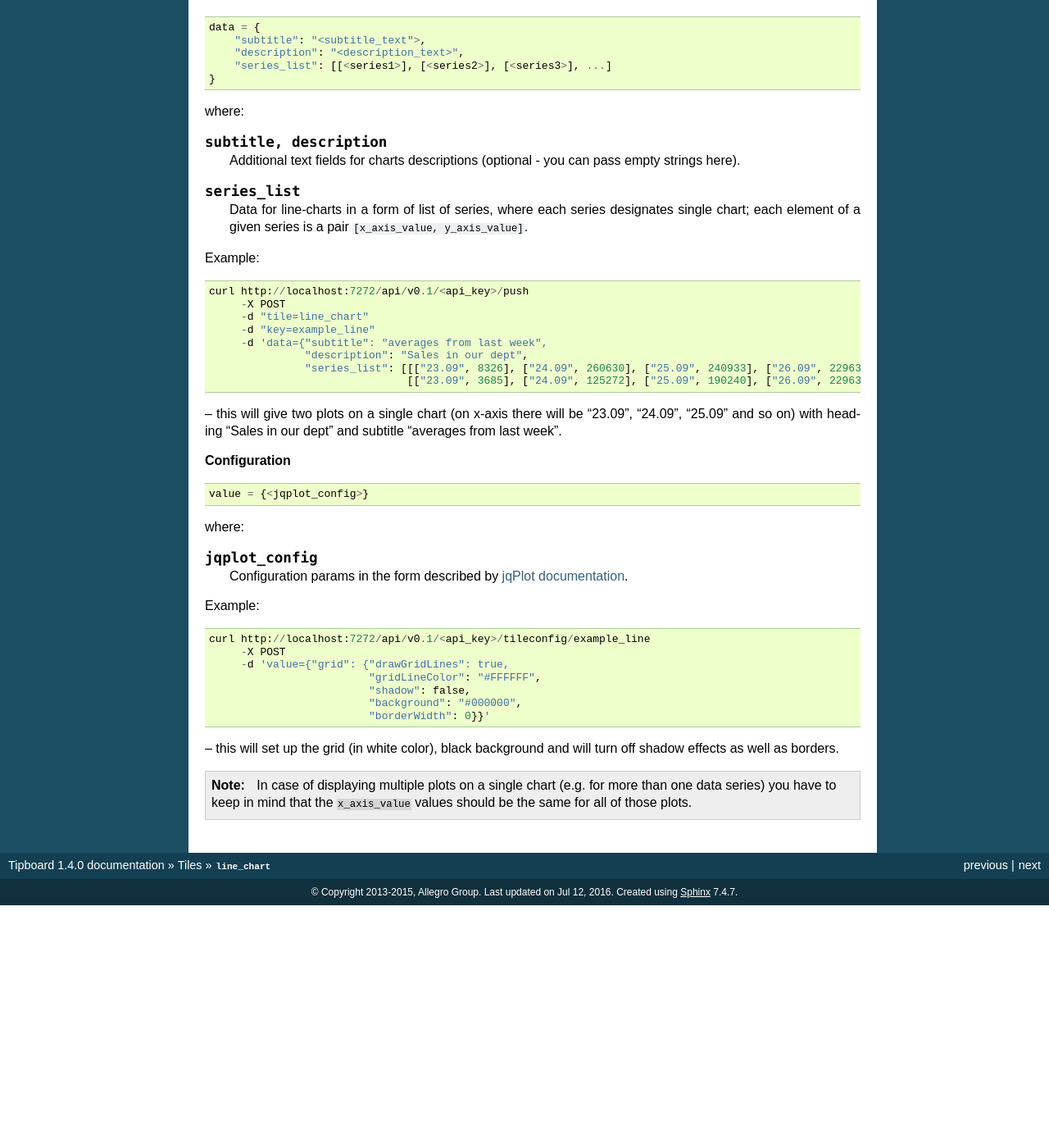
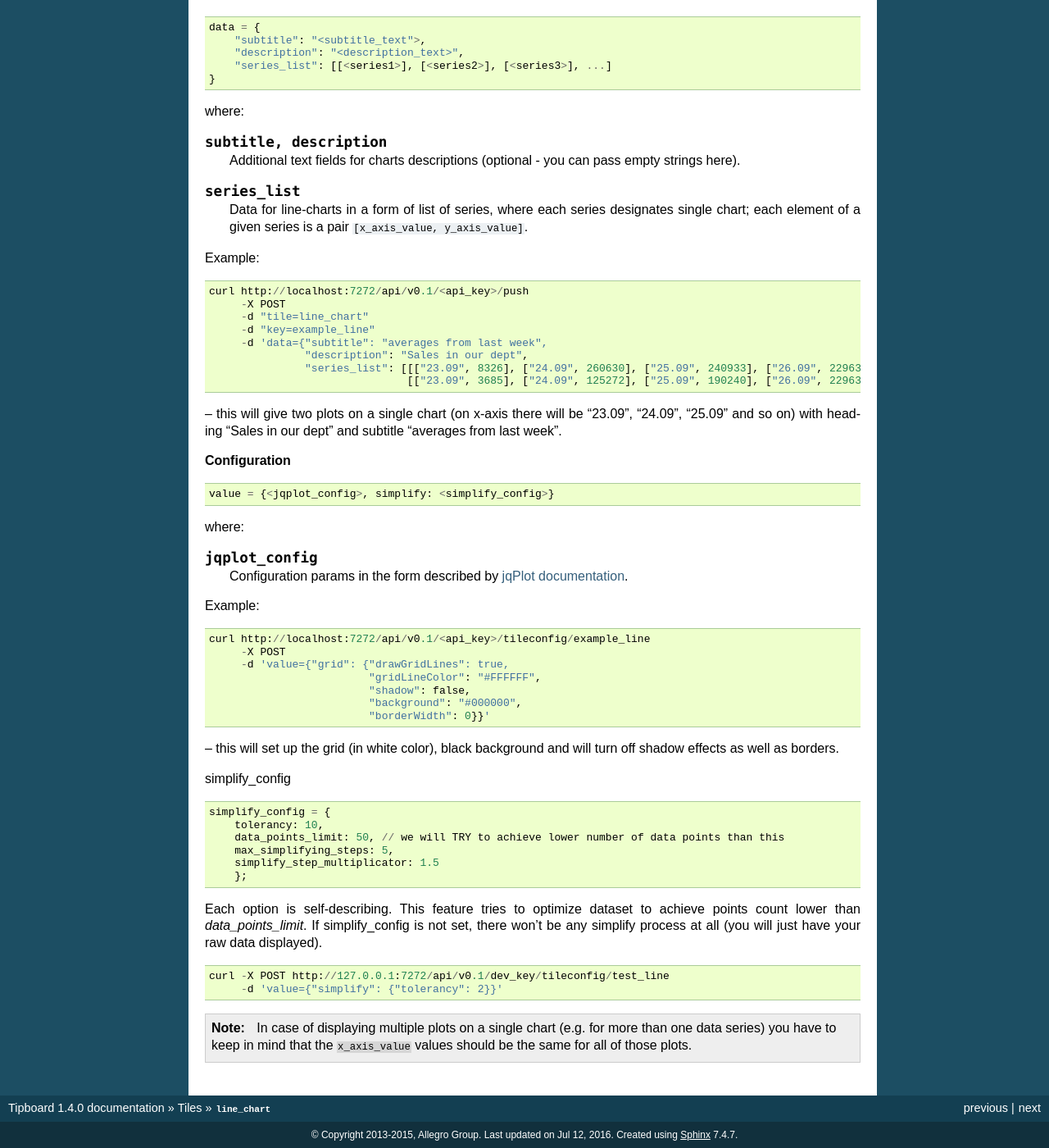
Before and after one commit to allegro/tipboard, a Sphinx documentation site: the page built from doc/tile__line_chart.rst, in a window 1280 px wide and 1400 px high, scrolled down 546 px. Shown: the whole window at 82% size. Built offline with Sphinx 7.4.7, drawn with Linux system fonts in a browser that asks for light colours; before the commit the page ends 1650 px from its top, so only the background shows below that.

Commit message:
Simplify documentation

```diff
--- a/doc/tile__line_chart.rst
+++ b/doc/tile__line_chart.rst
@@ -52,7 +52,7 @@ Example::
 
 ::
 
-  value = {<jqplot_config>}
+  value = {<jqplot_config>, simplify: <simplify_config>}
 
 where:
 
@@ -74,6 +74,24 @@ Example::
 -- this will set up the grid (in white color), black background and will turn
 off shadow effects as well as borders.
 
+simplify_config
+
+::
+
+    simplify_config = {
+        tolerancy: 10,
+        data_points_limit: 50, // we will TRY to achieve lower number of data points than this
+        max_simplifying_steps: 5,
+        simplify_step_multiplicator: 1.5
+        };
+
+Each option is self-describing. This feature tries to optimize dataset to achieve points count lower than `data_points_limit`. If simplify_config is not set, there won't be any simplify process at all (you will just have your raw data displayed).
+
+::
+
+    curl -X POST http://127.0.0.1:7272/api/v0.1/dev_key/tileconfig/test_line
+         -d 'value={"simplify": {"tolerancy": 2}}'
+
 .. note::
 
    In case of displaying multiple plots on a single chart (e.g. for more than
```
